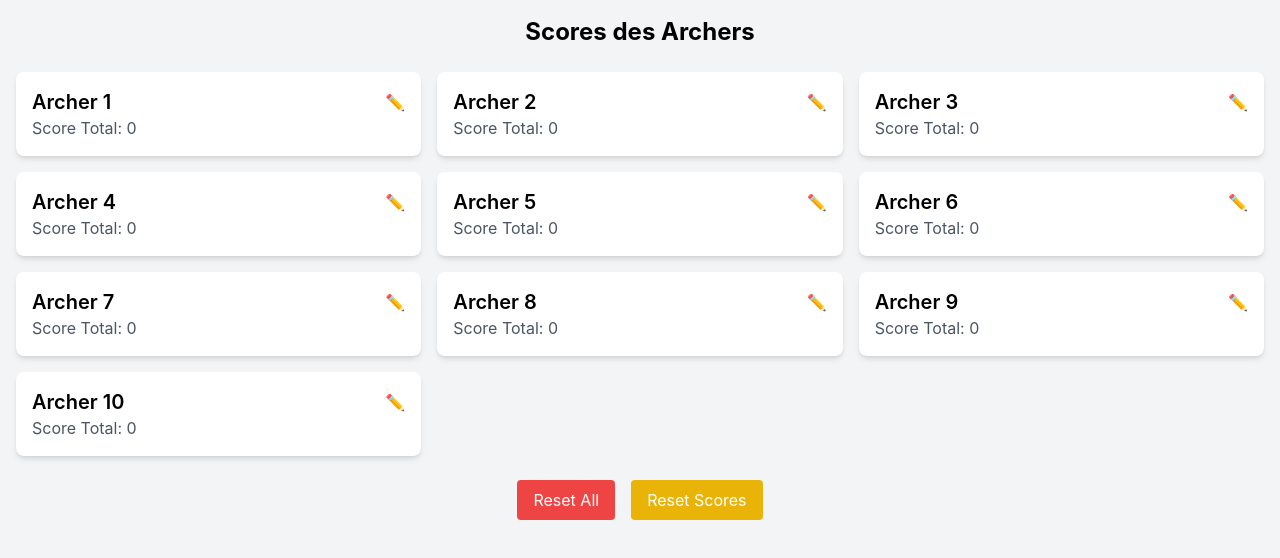
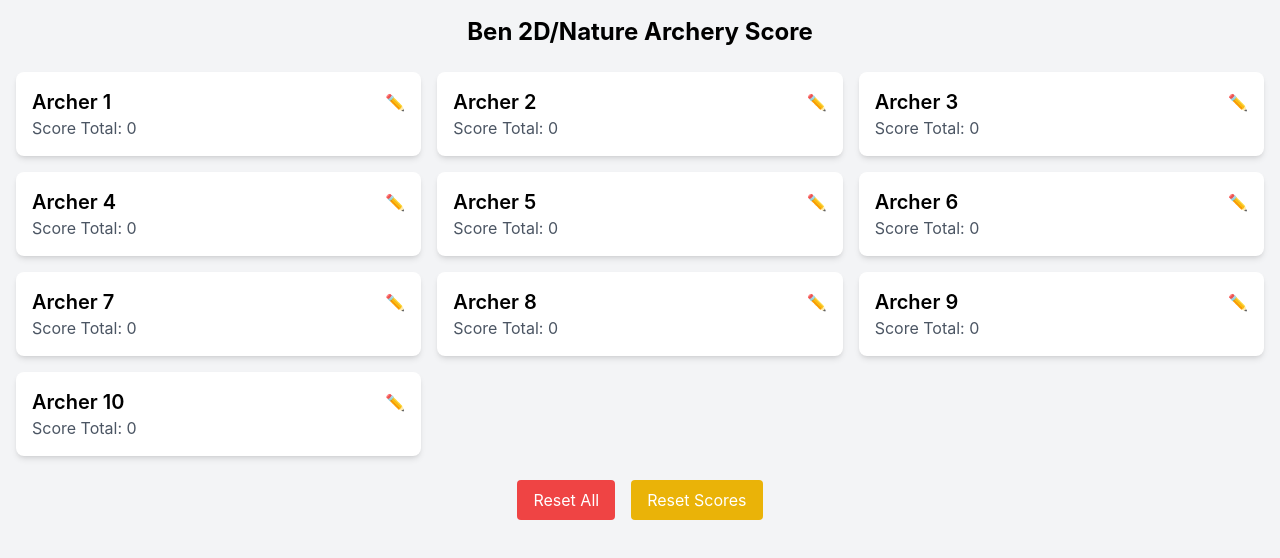
Before and after one commit to BougardBen/archer-scoring-pwa, a React (Create React App) app: page / in a window 1280 px wide. Shown: the top 558 px of the page. Built offline with nearby package versions, Linux system fonts and the light colour scheme.

Commit message:
Changement de nom

```diff
--- a/package.json
+++ b/package.json
@@ -1,5 +1,5 @@
 {
-  "name": "archer-scoring-pwa",
+  "name": "ben-archery-score",
   "version": "0.1.0",
   "private": true,
   "homepage": "https://bougardben.github.io/archer-scoring-pwa/",
--- a/src/App.js
+++ b/src/App.js
@@ -234,7 +234,7 @@ const ArcherScoringApp = () => {
   const MainScreen = () => (
     <div className="p-4 bg-gray-100 min-h-screen">
       <h1 className="text-2xl font-bold text-center mb-6">
-        Scores des Archers
+        Ben 2D/Nature Archery Score
       </h1>
 
       <div className="grid grid-cols-1 md:grid-cols-2 lg:grid-cols-3 gap-4">
```
Also changed, not shown: public/manifest.json.
